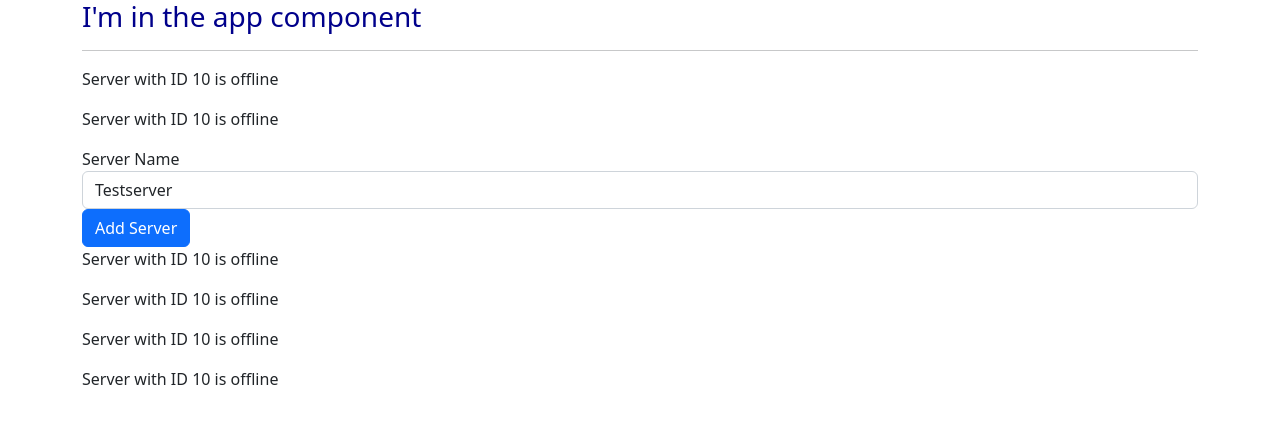
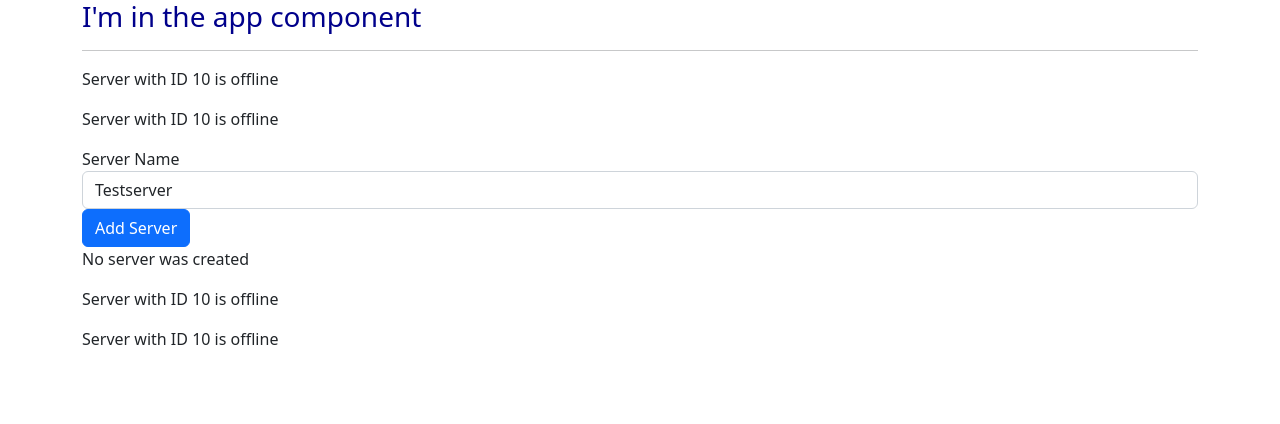
Before and after one commit to Practical-Angular/Angular-Tute-1, an Angular app: page / in a window 1280 px wide. Shown: the top 424 px of the page. Built offline with nearby package versions, Linux system fonts and the light colour scheme.

Commit message:
enhancing ngIf with else condition

```diff
--- a/src/app/servers/servers.component.html
+++ b/src/app/servers/servers.component.html
@@ -9,6 +9,9 @@
 <!-- <p>{{allowNewServer}}</p> -->
 <!-- <p [innerText]="allowNewServer"></p> -->
 <!-- <p>{{serverCreationStatus}}</p> -->
-<p *ngIf="serverCreated">Server was created, Server name is {{serverName}}</p>
-<app-server></app-server>
-<app-server></app-server>
+<p *ngIf="serverCreated; else noServer">Server was created, Server name is {{serverName}}</p>
+<ng-template #noServer>
+    <p>No server was created</p>
+</ng-template>
+<app-server>
+</app-server>
```
